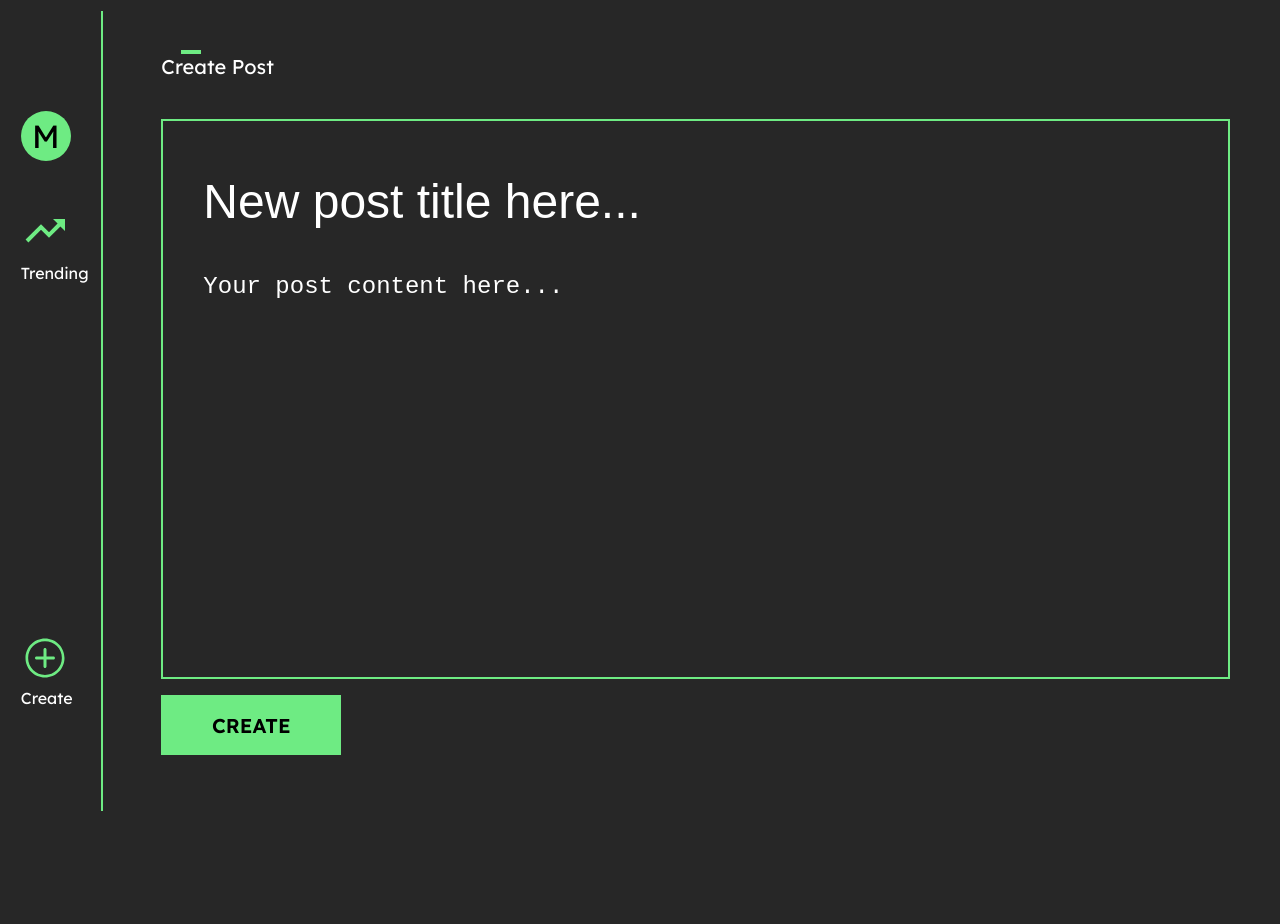
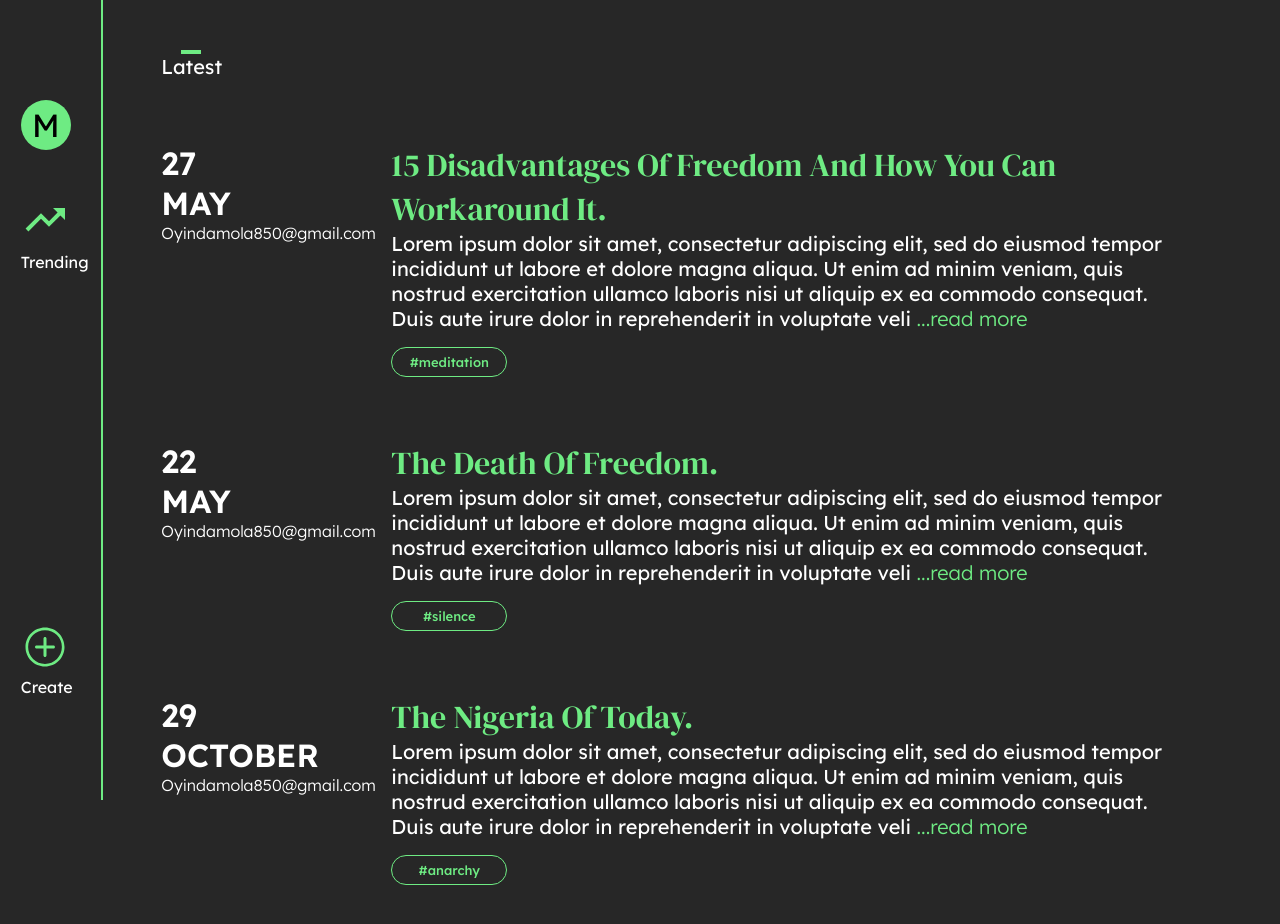
Before and after one commit to mbk97/blog-website, a React (Create React App) app: page / in a window 1280 px wide. Shown: the top 924 px of the page. Before the commit the page ends 821 px from the top, so only its background shows below. Built offline with nearby package versions, Linux system fonts and the light colour scheme.

Commit message:
latest component

```diff
--- a/src/App.tsx
+++ b/src/App.tsx
@@ -1,4 +1,5 @@
 import React from "react";
+import Latest from "./components/latest/Latest";
 import CreatePost from "./components/createPost/CreatePost";
 import Navbar from "./components/navbar/Navbar";
 // import Login from "./components/login/Login";
@@ -15,7 +16,7 @@ const App = () => {
           <Navbar />
         </NavWrapper>
         <React.Fragment>
-          <CreatePost />
+          <Latest />
         </React.Fragment>
       </Layout>
     </React.Fragment>
--- a/src/GlobalStyle.ts
+++ b/src/GlobalStyle.ts
@@ -108,6 +108,14 @@ export const WelcomeText = styled.p`
 
 export const TitleContainer = styled.div`
   width: 300px;
+  @media (max-width: 470px) {
+    width: 100%;
+
+    display: flex;
+    align-items: center;
+    justify-content: center;
+    flex-direction: column;
+  }
 `;
 
 export const Line = styled.div`
@@ -116,6 +124,9 @@ export const Line = styled.div`
   background: #6eeb83;
   margin-left: 20px;
   /* margin: auto; */
+  @media (max-width: 470px) {
+    margin-left: 0px;
+  }
 `;
 
 export const Layout = styled.div`
@@ -136,3 +147,12 @@ export const NavWrapper = styled.div`
   width: 120px;
   height: 20vh;
 `;
+
+export const GeneralContentWrapper = styled.div`
+  margin: 50px;
+  width: 90%;
+
+  @media (max-width: 600px) {
+    margin: 20px;
+  }
+`;
--- a/src/components/common/text/Text.tsx
+++ b/src/components/common/text/Text.tsx
@@ -35,4 +35,31 @@ const PageTitle = ({ children }: textProps) => {
   return <Title>{children}</Title>;
 };
 
-export { CustomTitle, PageTitle };
+const LatestTitle = styled.h2`
+  font-weight: 400;
+  font-size: 32px;
+  line-height: 44px;
+  color: #6eeb83;
+  font-family: "DM Serif Display";
+
+  @media (max-width: 470px) {
+    font-size: 24px;
+    line-height: 33px;
+  }
+`;
+
+const LatestText = styled.p`
+  font-family: "Lexend Deca";
+  font-style: normal;
+  font-weight: 400;
+  font-size: 20px;
+  line-height: 25px;
+  color: #ffffff;
+  @media (max-width: 470px) {
+    font-weight: 400;
+    font-size: 16px;
+    line-height: 20px;
+  }
+`;
+
+export { CustomTitle, PageTitle, LatestTitle, LatestText };
--- a/src/components/createPost/CreatePost.tsx
+++ b/src/components/createPost/CreatePost.tsx
@@ -1,10 +1,9 @@
 import React, { useState } from "react";
-import { Line, TitleContainer } from "../../GlobalStyle";
+import { GeneralContentWrapper, Line, TitleContainer } from "../../GlobalStyle";
 import CustomButton from "../common/button/Button";
 import { PageTitle } from "../common/text/Text";
 import {
   ContentContainer,
-  CreatePostWrapper,
   PostInput,
   PostTextArea,
   TitleInputContainer,
@@ -34,7 +33,7 @@ const CreatePost = () => {
   };
 
   return (
-    <CreatePostWrapper>
+    <GeneralContentWrapper>
       <TitleContainer>
         <Line></Line>
         <PageTitle>Create Post</PageTitle>
@@ -61,7 +60,7 @@ const CreatePost = () => {
       <BtnWrapper>
         <CustomButton>Create</CustomButton>
       </BtnWrapper>
-    </CreatePostWrapper>
+    </GeneralContentWrapper>
   );
 };
 
--- a/src/components/createPost/style.ts
+++ b/src/components/createPost/style.ts
@@ -1,13 +1,4 @@
 import styled from "styled-components";
-
-export const CreatePostWrapper = styled.div`
-  margin: 50px;
-  width: 90%;
-
-  @media (max-width: 600px) {
-    margin: 20px;
-  }
-`;
 
 export const ContentContainer = styled.div`
   height: 70vh;
@@ -18,7 +9,6 @@ export const ContentContainer = styled.div`
   @media (max-width: 600px) {
     padding: 20px;
     width: 100%;
-    /* margin-bottom: 2rem; */
   }
 `;
 
--- /dev/null
+++ b/src/components/latest/Latest.tsx
@@ -0,0 +1,57 @@
+import React from "react";
+import { GeneralContentWrapper, Line, TitleContainer } from "../../GlobalStyle";
+import { LatestText, LatestTitle, PageTitle } from "../common/text/Text";
+import { latestData } from "./data";
+import {
+  DateAndMailContainer,
+  DateText,
+  LatestContentWrapper,
+  MailText,
+  MailWrapper,
+  MobileDateAndMailWrapper,
+  Span,
+  TagPill,
+  TagWrapper,
+  TextContentContainer,
+} from "./style";
+
+const Latest = () => {
+  return (
+    <GeneralContentWrapper>
+      <TitleContainer>
+        <Line></Line>
+        <PageTitle>Latest</PageTitle>
+        {latestData.map((item) => {
+          return (
+            <LatestContentWrapper key={item.id}>
+              <DateAndMailContainer>
+                <DateText>{item.day}</DateText>
+                <DateText>{item.month}</DateText>
+                <MailWrapper>
+                  <MailText>{item.email}</MailText>
+                </MailWrapper>
+              </DateAndMailContainer>
+              <TextContentContainer>
+                <LatestTitle>{item.title}</LatestTitle>
+                <LatestText>
+                  {item.text} <Span>...read more</Span>{" "}
+                </LatestText>
+                <MobileDateAndMailWrapper>
+                  <DateText>
+                    {item.day} {item.month} 2022
+                  </DateText>
+                  <MailText>{item.email}</MailText>
+                </MobileDateAndMailWrapper>
+                <TagWrapper>
+                  <TagPill>{item.tag}</TagPill>
+                </TagWrapper>
+              </TextContentContainer>
+            </LatestContentWrapper>
+          );
+        })}
+      </TitleContainer>
+    </GeneralContentWrapper>
+  );
+};
+
+export default Latest;
--- /dev/null
+++ b/src/components/latest/data.ts
@@ -0,0 +1,39 @@
+export interface ILatestData {
+  id: number;
+  title: string;
+  day: number;
+  month: string;
+  email: string;
+  text: string;
+  tag: string;
+}
+
+export const latestData = [
+  {
+    id: 1,
+    title: "15 Disadvantages Of Freedom And How You Can Workaround It.",
+    day: 27,
+    month: "MAY",
+    email: "Oyindamola850@gmail.com",
+    text: "Lorem ipsum dolor sit amet, consectetur adipiscing elit, sed do eiusmod tempor incididunt ut labore et dolore magna aliqua. Ut enim ad minim veniam, quis nostrud exercitation ullamco laboris nisi ut aliquip ex ea commodo consequat. Duis aute irure dolor in reprehenderit in voluptate veli",
+    tag: "#meditation",
+  },
+  {
+    id: 2,
+    title: "The Death Of Freedom.",
+    day: 22,
+    month: "MAY",
+    email: "Oyindamola850@gmail.com",
+    text: "Lorem ipsum dolor sit amet, consectetur adipiscing elit, sed do eiusmod tempor incididunt ut labore et dolore magna aliqua. Ut enim ad minim veniam, quis nostrud exercitation ullamco laboris nisi ut aliquip ex ea commodo consequat. Duis aute irure dolor in reprehenderit in voluptate veli",
+    tag: "#silence",
+  },
+  {
+    id: 3,
+    title: "The Nigeria Of Today.",
+    day: 29,
+    month: "OCTOBER",
+    email: "Oyindamola850@gmail.com",
+    text: "Lorem ipsum dolor sit amet, consectetur adipiscing elit, sed do eiusmod tempor incididunt ut labore et dolore magna aliqua. Ut enim ad minim veniam, quis nostrud exercitation ullamco laboris nisi ut aliquip ex ea commodo consequat. Duis aute irure dolor in reprehenderit in voluptate veli",
+    tag: "#anarchy",
+  },
+];
--- /dev/null
+++ b/src/components/latest/style.ts
@@ -0,0 +1,84 @@
+import styled from "styled-components";
+
+export const LatestContentWrapper = styled.div`
+  display: flex;
+  /* flex-direction: column; */
+  gap: 30px;
+  margin: 4rem 0;
+  width: 80vw;
+  @media (max-width: 600px) {
+    margin: 2rem 0;
+  }
+`;
+
+export const DateAndMailContainer = styled.div`
+  width: 200px;
+  display: flex;
+  flex-direction: column;
+  @media (max-width: 600px) {
+    display: none;
+  }
+`;
+
+export const MailWrapper = styled.div``;
+
+export const TextContentContainer = styled.div``;
+
+export const MobileDateAndMailWrapper = styled.div`
+  display: none;
+
+  @media (max-width: 600px) {
+    display: flex;
+    justify-content: space-between;
+    align-items: center;
+    margin-top: 10px;
+  }
+`;
+
+export const DateText = styled.p`
+  font-family: "Lexend Deca";
+  font-style: normal;
+  font-weight: 600;
+  font-size: 32px;
+  line-height: 40px;
+  /* text-align: right; */
+
+  @media (max-width: 470px) {
+    font-weight: 600;
+    font-size: 16px;
+    line-height: 20px;
+  }
+`;
+
+export const MailText = styled.p`
+  font-family: "Lexend Deca";
+  font-style: normal;
+  font-weight: 300;
+  font-size: 16px;
+  line-height: 20px;
+`;
+
+export const TagWrapper = styled.div``;
+
+export const TagPill = styled.div`
+  width: 116px;
+  height: 30px;
+  border: 1px solid #6eeb83;
+  border-radius: 100px;
+  display: flex;
+  align-items: center;
+  justify-content: center;
+  color: #6eeb83;
+  font-family: "Lexend Deca";
+  font-style: normal;
+  font-weight: 500;
+  font-size: 13px;
+  line-height: 16px;
+  margin-top: 1rem;
+`;
+
+export const Span = styled.span`
+  font-weight: 300;
+  color: #6eeb83;
+  cursor: pointer;
+`;
--- a/src/components/navbar/style.ts
+++ b/src/components/navbar/style.ts
@@ -9,6 +9,7 @@ export const NavContainer = styled.div`
   flex-direction: column;
   width: 95px;
   height: 100vh;
+  bottom: 0px;
 
   @media (max-width: 900px) {
     border: 2px solid #6eeb83;
```
Also changed, not shown: src/assets/images/Side-Background.png (added).
